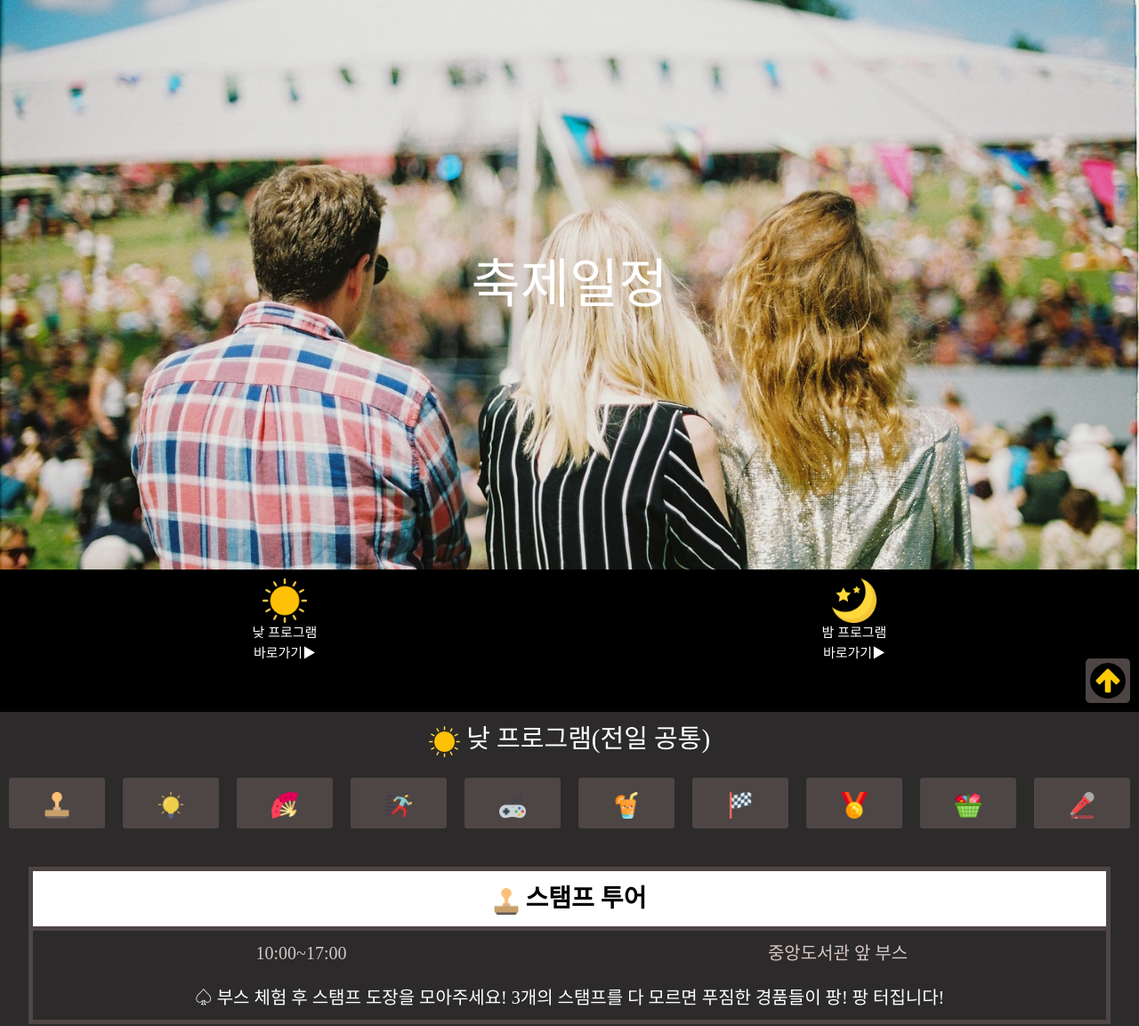
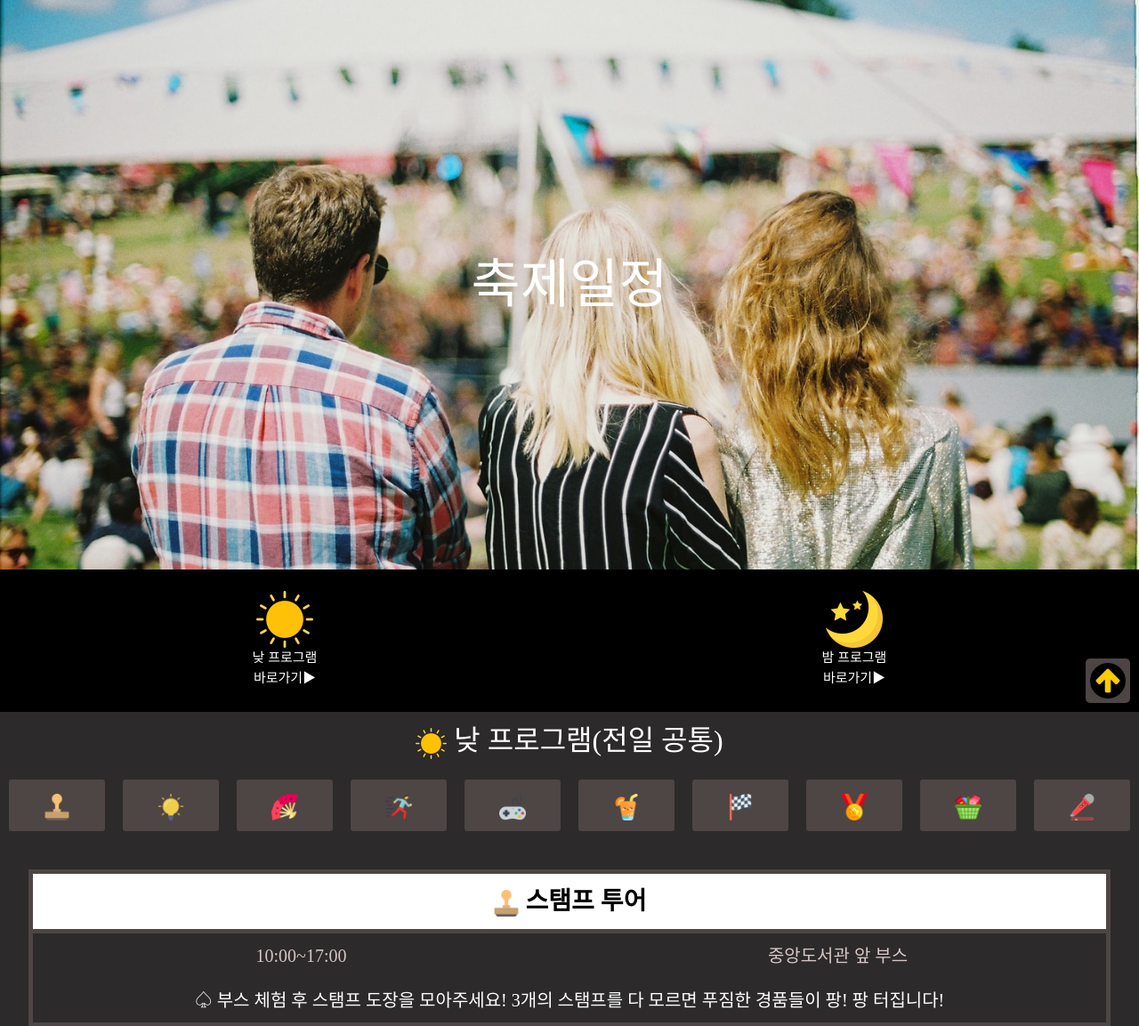
Before and after one commit to dahae0320/GNU_FestivalPage, a Django app: page /scprogram/ in a window 1280 px wide. Shown: the top 1153 px of the page at 89% size. Run offline with Django 3.2, Linux system fonts and the light colour scheme; some libraries are stand-ins or nearby versions; some web fonts are replaced.

Commit message:
낮밤프로그램메뉴수정

```diff
--- a/festival/static/sc_style.css
+++ b/festival/static/sc_style.css
@@ -40,7 +40,7 @@
 }
 
 .select_flex_item{
-    padding: 10px;
+    padding: 3vh;
     text-align: center;
     height: 20vh;
 
@@ -60,8 +60,8 @@
 }
 
 .select_flex_item>a>#select{
-    width: 50px;
-    height: 50px;
+    width: 8vh;
+    height: 8vh;
 
     background-color: black;
 
@@ -162,31 +162,6 @@ overflow(넘으면 스크롤)는 우선 설정하지 않는다. / 가운데를(
     background-color: white;
 }
 
-/*
-.flex_item_time{
-    flex-grow: 2;
-
-    color: white;
-    margin: 20px;
-    padding: 20px;
-    color: black;
-    text-align: center;
-    border-radius: 3px;
-    background: white;
-}
-
-.flex_item_contents{
-    flex-grow: 9;
-
-    margin: 20px;
-    padding: 20px;
-    color: black;
-    text-align: center;
-    border-radius: 3px;
-    background: white;
-}
-*/
-
 .pgname>#stamp{
     width: 30px;
     height: 30px;
@@ -202,7 +177,7 @@ overflow(넘으면 스크롤)는 우선 설정하지 않는다. / 가운데를(
     text-align: center;
     color: white;
     font-family: 'HSBombaram';
-    font-size: 29px;
+    font-size: 4vh;
 
 }
 
```
